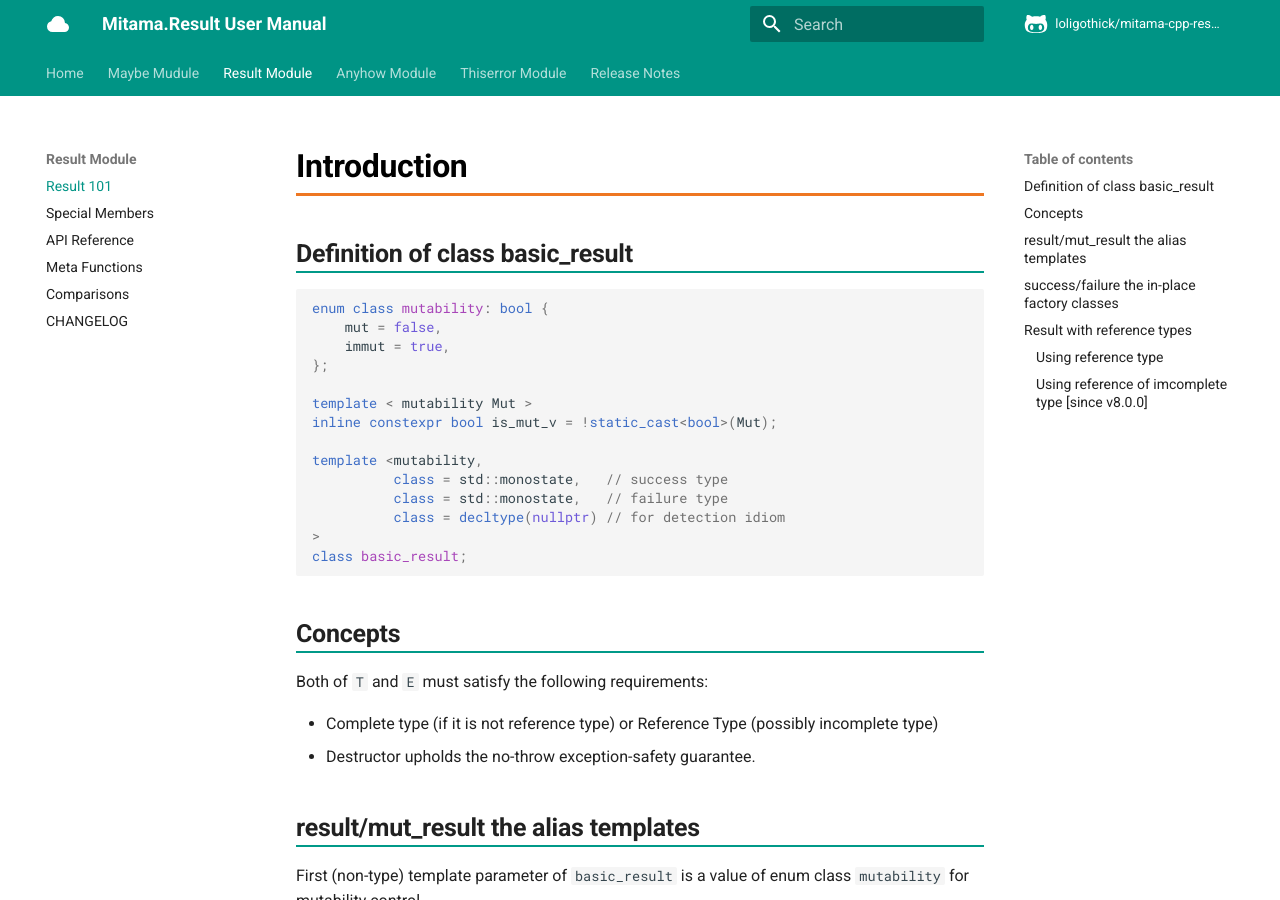
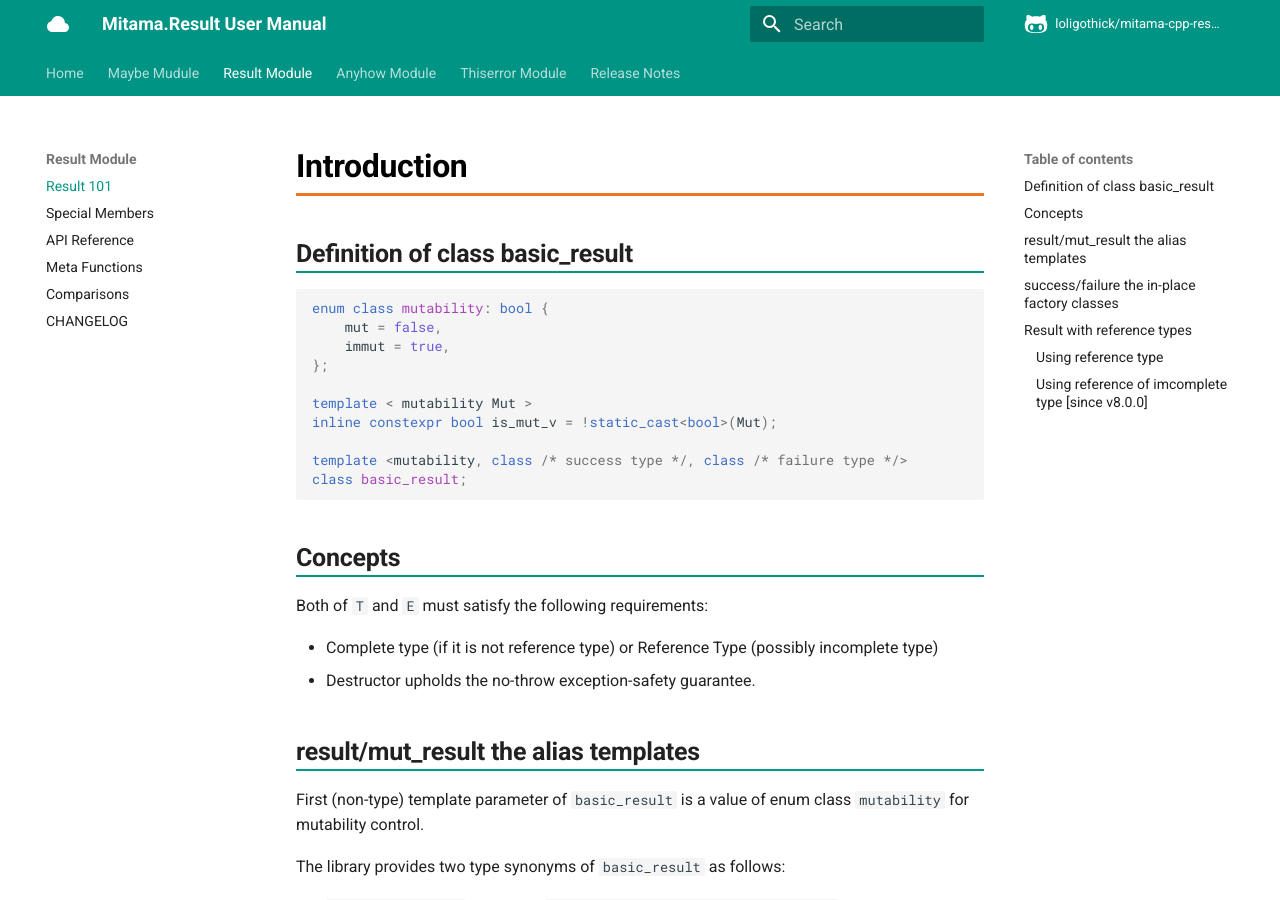
Before and after one commit to loliGothicK/mitama-cpp-result, an MkDocs documentation site: the page built from docs/docs/result/intro.md, in a window 1280 px wide and 900 px high. Built offline with MkDocs 1.6.1 and Material for MkDocs 9.7.7, drawn with Linux system fonts in a browser that asks for light colours; nearby versions of some CDN libraries; comment, search, counter and statistics services are not loaded.

Commit message:
Remove default template arguments to result (#399)
Leaving types for result out can be confusing.  For instance, it is
difficult to read the meaning of result<> without knowing the actual
implementation.  This probably comes from because std::monostate is the
implementation details, but now that void is allowed,
result<void, void> is clearer than result<>.

````diff
--- a/docs/docs/result/intro.md
+++ b/docs/docs/result/intro.md
@@ -11,11 +11,7 @@ enum class mutability: bool {
 template < mutability Mut >
 inline constexpr bool is_mut_v = !static_cast<bool>(Mut);
 
-template <mutability,
-          class = std::monostate,   // success type
-          class = std::monostate,   // failure type
-          class = decltype(nullptr) // for detection idiom
->
+template <mutability, class /* success type */, class /* failure type */>
 class basic_result;
 ```
 
@@ -101,7 +97,7 @@ using namespace mitama;
 int main() {
   static_assert(!is_complete_type<incomplete_type>::value);
   [[maybe_unused]]
-  result<incomplete_type&> res = success<incomplete_type&>(get_incomplete_type()); // use incomplete_type& for result
+  result<incomplete_type&, void> res = success<incomplete_type&>(get_incomplete_type()); // use incomplete_type& for result
 }
 
 struct incomplete_type {};
````
Also changed, not shown: docs/docs/result/APIs.md (+2 -2 lines), 3 other files.
